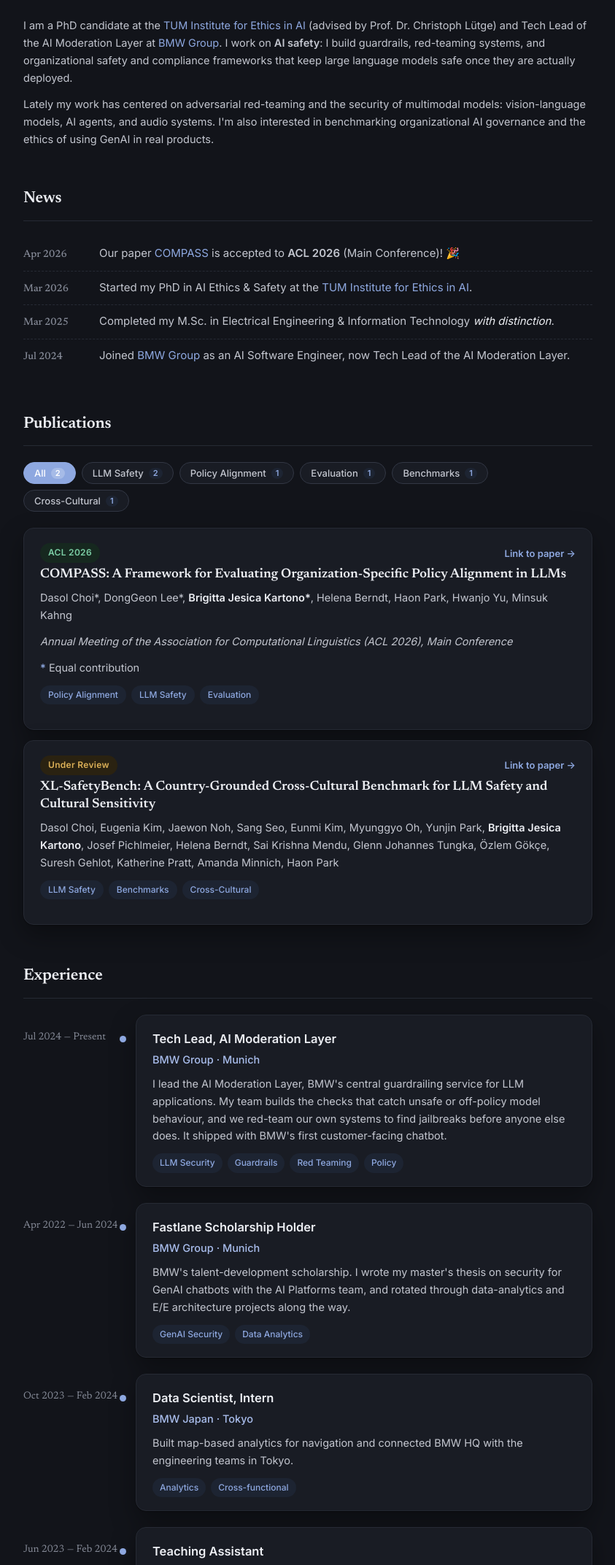
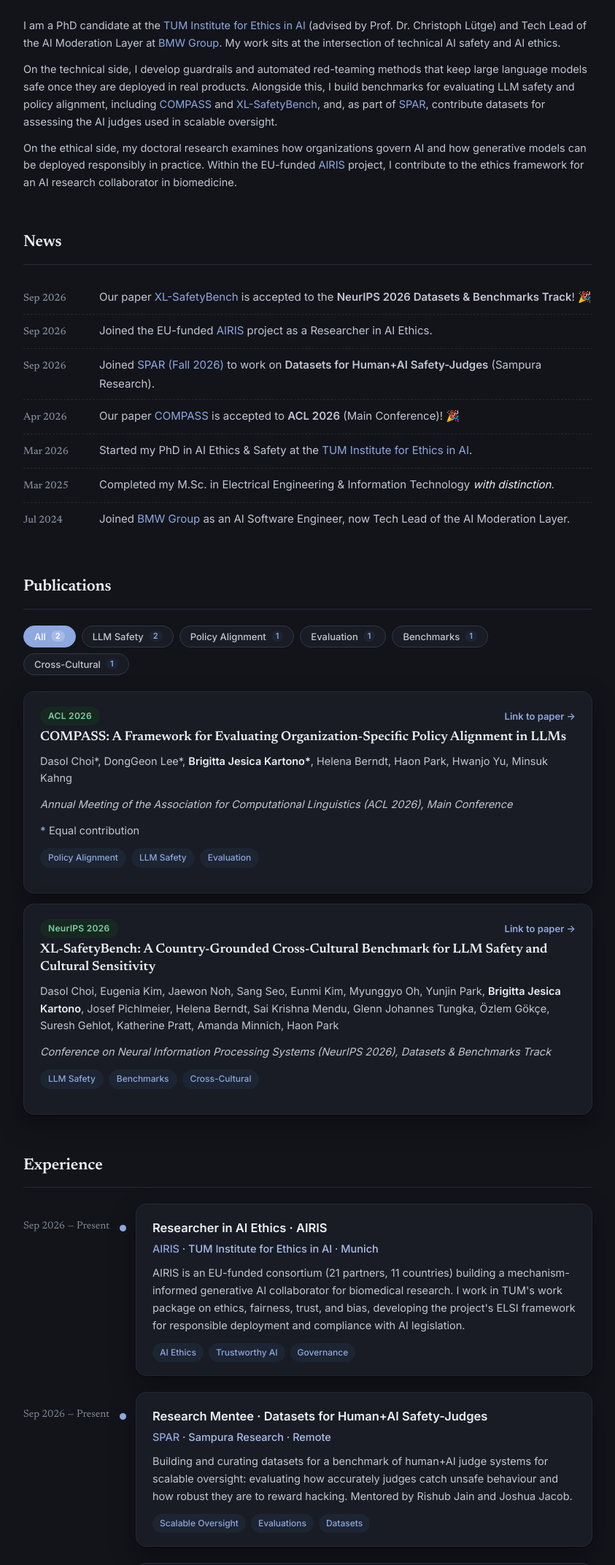
Before and after one commit to brigittajesica/brigittajesica.github.io, a plain HTML site: page index.html in a window 1280 px wide. Shown: the part 340-2484 px from the top of the page at 73% size, without its empty margins (218-1061 px from the left). Drawn offline with Linux system fonts and the light colour scheme.

Commit message:
Add AIRIS and SPAR, XL-SafetyBench at NeurIPS 2026, new About text, updated CV

```diff
--- a/index.html
+++ b/index.html
@@ -109,14 +109,23 @@
           I am a PhD candidate at the
           <a href="https://www.ieai.sot.tum.de/" target="_blank" rel="noopener">TUM Institute for Ethics in AI</a>
           (advised by Prof.&nbsp;Dr.&nbsp;Christoph&nbsp;Lütge) and Tech Lead of the AI Moderation Layer at
-          <a href="https://www.bmwgroup.com/" target="_blank" rel="noopener">BMW Group</a>. I work on
-          <strong>AI safety</strong>: I build guardrails, red-teaming systems, and organizational safety
-          and compliance frameworks that keep large language models safe once they are actually deployed.
+          <a href="https://www.bmwgroup.com/" target="_blank" rel="noopener">BMW Group</a>.
+          My work sits at the intersection of technical AI safety and AI ethics.
         </p>
         <p>
-          Lately my work has centered on adversarial red-teaming and the security of multimodal
-          models: vision-language models, AI agents, and audio systems. I'm also interested in
-          benchmarking organizational AI governance and the ethics of using GenAI in real products.
+          On the technical side, I develop guardrails and automated red-teaming methods that keep large
+          language models safe once they are deployed in real products. Alongside this, I build
+          benchmarks for evaluating LLM safety and policy alignment, including
+          <a href="https://arxiv.org/abs/2601.01836" target="_blank" rel="noopener">COMPASS</a> and
+          <a href="https://arxiv.org/abs/2605.05662" target="_blank" rel="noopener">XL-SafetyBench</a>,
+          and, as part of <a href="https://sparai.org/projects/f26/receloqseyoRh3URL/" target="_blank" rel="noopener">SPAR</a>,
+          contribute datasets for assessing the AI judges used in scalable oversight.
+        </p>
+        <p>
+          On the ethical side, my doctoral research examines how organizations govern AI and how
+          generative models can be deployed responsibly in practice. Within the EU-funded
+          <a href="https://airis-ai.eu/" target="_blank" rel="noopener">AIRIS</a> project, I contribute
+          to the ethics framework for an AI research collaborator in biomedicine.
         </p>
       </section>
 
@@ -124,6 +133,18 @@
       <section id="news" class="block">
         <h2 class="block-title">News</h2>
         <ul class="news">
+          <li>
+            <span class="news-date">Sep 2026</span>
+            <span class="news-text">Our paper <a href="https://arxiv.org/abs/2605.05662" target="_blank" rel="noopener">XL-SafetyBench</a> is accepted to the <strong>NeurIPS 2026 Datasets &amp; Benchmarks Track</strong>! 🎉</span>
+          </li>
+          <li>
+            <span class="news-date">Sep 2026</span>
+            <span class="news-text">Joined the EU-funded <a href="https://airis-ai.eu/" target="_blank" rel="noopener">AIRIS</a> project as a Researcher in AI Ethics.</span>
+          </li>
+          <li>
+            <span class="news-date">Sep 2026</span>
+            <span class="news-text">Joined <a href="https://sparai.org/projects/f26/receloqseyoRh3URL/" target="_blank" rel="noopener">SPAR (Fall 2026)</a> to work on <strong>Datasets for Human+AI Safety-Judges</strong> (Sampura Research).</span>
+          </li>
           <li>
             <span class="news-date">Apr 2026</span>
             <span class="news-text">Our paper <a href="https://arxiv.org/abs/2601.01836" target="_blank" rel="noopener">COMPASS</a> is accepted to <strong>ACL 2026</strong> (Main Conference)! 🎉</span>
@@ -178,7 +199,7 @@
 
           <article class="pub" data-topics="safety benchmarks cross-cultural">
             <div class="pub-top">
-              <span class="pub-tag pub-tag--review">Under Review</span>
+              <span class="pub-tag pub-tag--accepted">NeurIPS 2026</span>
               <a class="pub-link" href="https://arxiv.org/abs/2605.05662" target="_blank" rel="noopener">Link to paper &rarr;</a>
             </div>
             <h3 class="pub-title">XL-SafetyBench: A Country-Grounded Cross-Cultural Benchmark for LLM Safety and Cultural Sensitivity</h3>
@@ -187,6 +208,7 @@
               <strong>Brigitta Jesica Kartono</strong>, Josef Pichlmeier, Helena Berndt, Sai Krishna Mendu,
               Glenn Johannes Tungka, Özlem Gökçe, Suresh Gehlot, Katherine Pratt, Amanda Minnich, Haon Park
             </p>
+            <p class="pub-venue">Conference on Neural Information Processing Systems (NeurIPS 2026), Datasets &amp; Benchmarks Track</p>
             <div class="pub-topics">
               <span data-topic="safety">LLM Safety</span>
               <span data-topic="benchmarks">Benchmarks</span>
@@ -202,6 +224,31 @@
       <section id="journey" class="block">
         <h2 class="block-title">Experience</h2>
         <div class="timeline">
+          <div class="tl-row">
+            <div class="tl-when">Sep 2026 — Present</div>
+            <div class="tl-card">
+              <h3>Researcher in AI Ethics · AIRIS</h3>
+              <p class="tl-org"><a href="https://airis-ai.eu/" target="_blank" rel="noopener">AIRIS</a> · TUM Institute for Ethics in AI · Munich</p>
+              <p>AIRIS is an EU-funded consortium (21 partners, 11 countries) building a
+                 mechanism-informed generative AI collaborator for biomedical research. I work in
+                 TUM's work package on ethics, fairness, trust, and bias, developing the project's
+                 ELSI framework for responsible deployment and compliance with AI legislation.</p>
+              <div class="tl-tags"><span>AI Ethics</span><span>Trustworthy AI</span><span>Governance</span></div>
+            </div>
+          </div>
+
+          <div class="tl-row">
+            <div class="tl-when">Sep 2026 — Present</div>
+            <div class="tl-card">
+              <h3>Research Mentee · Datasets for Human+AI Safety-Judges</h3>
+              <p class="tl-org"><a href="https://sparai.org/projects/f26/receloqseyoRh3URL/" target="_blank" rel="noopener">SPAR</a> · Sampura Research · Remote</p>
+              <p>Building and curating datasets for a benchmark of human+AI judge systems for scalable
+                 oversight: evaluating how accurately judges catch unsafe behaviour and how robust they
+                 are to reward hacking. Mentored by Rishub Jain and Joshua Jacob.</p>
+              <div class="tl-tags"><span>Scalable Oversight</span><span>Evaluations</span><span>Datasets</span></div>
+            </div>
+          </div>
+
           <div class="tl-row">
             <div class="tl-when">Jul 2024 — Present</div>
             <div class="tl-card">
@@ -378,7 +425,7 @@
       </section>
 
       <footer class="foot">
-        <p>© <span id="year"></span> Brigitta Jesica Kartono · Built with plain HTML &amp; CSS.</p>
+        <p>© <span id="year"></span> Brigitta Jesica Kartono</p>
       </footer>
     </main>
   </div>
```
Also changed, not shown: 1 other file.
